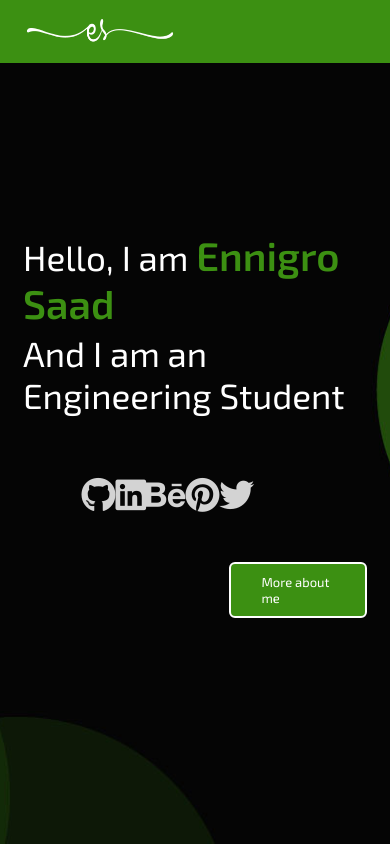
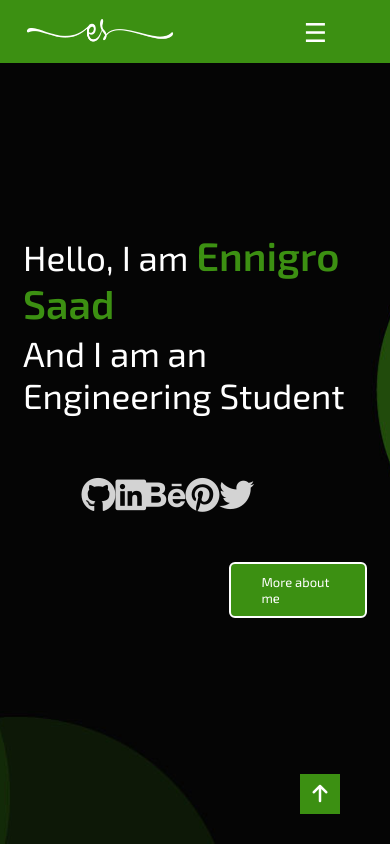
Before and after one commit to saadenr/myCV, a plain HTML site: page myCV.html in a window 390 px wide. Shown: the top 844 px of the page. Drawn offline with Linux system fonts and the light colour scheme; a web font is replaced by a local one.

Commit message:
add scroll up button and hamburger menu

```diff
--- a/myCV.css
+++ b/myCV.css
@@ -67,6 +67,18 @@ section .titre{
     margin-top: 5px;
     width: auto;
 }
+
+.navbar label{
+    margin: 0 40px 0 0;
+    font-size: 26px;
+    line-height: 50px;
+    color: #fff;
+    display: none;
+}
+.navbar #toggle{
+    display: none;
+}
+
 .navbar .lista li{
     list-style: none;
     display: inline-block;
@@ -632,26 +644,34 @@ footer .signature {
 @media (max-width: 1104px) {
     .navbar .lista{
         position: fixed;
-        height: 100vh;
+        height: 60vh;
         width: 100%;
-        left: -100%;
-        top: 0;
-        background: #111;
+        top: 65px;
+        background: rgba(68, 68, 68, 0.748);
         text-align: center;
         padding-top: 80px;
-        transition: all 0.3s ease;
+        transition: all 0.6s ease;
+        display: none;
+
     }
-    .navbar .lista.active{
+    .navbar .lista .active{
         left: 0;
     }
     .navbar .lista li{
         display: block;
     }
     .navbar .lista li a{
-        display: inline-block;
-        margin: 20px 0;
-        font-size: 25px;
+        margin-bottom: 30px;
     }
+
+    .navbar label{
+        display: block;
+        cursor: pointer;
+    }
+    .navbar #toggle:checked + .lista{
+        display: block;
+    }
+
     .about .about-main .part-2 img{
         height: 310px;
         width: 310px;
@@ -743,6 +763,7 @@ footer .signature {
     }
     footer .signature {
         flex-direction: column;
+        font-size: 18px;
     }
 
 }
@@ -850,4 +871,37 @@ footer .signature {
         width: calc(340px - 5px);
      }
 }
+
+/* ////////////////////////////////////////////   scroll up button   ///////////////////////////////////////////////////////////////////////////*/
+.scroll-up{
+    position: fixed;
+    width: 40px;
+    height: 40px;
+    background: #3c9012;
+    bottom: 30px;
+    right: 50px;
+    text-decoration: none;
+    text-align: center;
+    line-height: 40px;
+    color: #fff;
+    font-size: 20px;
+    z-index: 999;
+}
+
+/* //////////////////////////////////////////////   custom scroll bar style   //////////////////////////////////////////////////////////////////*/
+
+::-webkit-scrollbar {
+    width: 10px;
+}
+::-webkit-scrollbar-track {
+    background: #f1f1f1;
+}
+::-webkit-scrollbar-thumb {
+    background: #3c9012;
+}
+
+::-webkit-scrollbar-thumb:hover {
+    background: #111;
+}
+
 /* //////////////////////////////////////////////////////////////////////////////////////////////////////////////////////////////////////////// */
--- a/myCV.html
+++ b/myCV.html
@@ -16,6 +16,8 @@
     <nav class="navbar">
         <div class="largeur-cd">
             <div class="logo"><a href="#"><img src="images/es-logo.png"></a></div>
+            <label for="toggle">&#9776;</label>
+            <input type="checkbox" id="toggle">
             <ul class="lista">
                 <li><a href="#home" class="lista-btn"><i class="fas fa-home"></i>Home</a></li>
                 <li><a href="#about" class="lista-btn">About me</a></li>
@@ -28,6 +30,9 @@
         </div>
 
     </nav>
+
+    <!----------------------------------------------------- scroll up button ------------------------------------------------------->
+    <a class="scroll-up" href="#"> <i class="fas fa-arrow-up"></i> </a>
 
     <!----------------------------------------------------- home section start ------------------------------------------------------->
     <section class="home" id="home">
```
